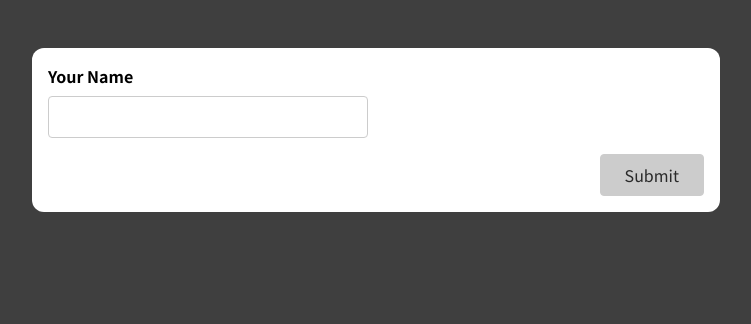
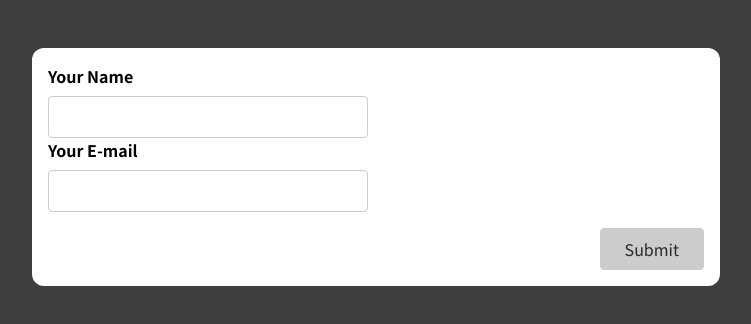
Before and after one commit to Shamoleambo/react-forms, a React (Create React App) app: page / in a window 1280 px wide. Shown: the top 324 px of the page, without its empty margins (264-1015 px from the left). Built offline with nearby package versions, Linux system fonts and the light colour scheme.

Commit message:
create a validation for the newly added email input field

```diff
--- a/src/components/SimpleInput.js
+++ b/src/components/SimpleInput.js
@@ -1,17 +1,29 @@
-import { useState } from 'react'
+import { useState, useEffect, useRef } from 'react'
 
 const SimpleInput = props => {
   const [nameInput, setNameInput] = useState('')
+  const [emailInput, setEmailInput] = useState('')
   const [nameFieldTouched, setNameFieldTouched] = useState(false)
+  const [emailFieldTouched, setEmailFieldTouched] = useState(false)
+  const nameInputField = useRef()
+  const emailInputField = useRef()
 
   const enteredNameIsValid = nameInput.trim() !== ''
+  const enterdEmailIsValid = emailInput.includes('@')
   const invalidNameField = !enteredNameIsValid && nameFieldTouched
-  const formControlClasses = invalidNameField
-    ? 'form-control invalid'
-    : 'form-control'
+  const invalidEmailField = !enterdEmailIsValid && emailFieldTouched
+  const formControlClasses =
+    invalidNameField || invalidEmailField
+      ? 'form-control invalid'
+      : 'form-control'
   let formIsValid = false
 
-  if (enteredNameIsValid) {
+  useEffect(() => {
+    if (invalidNameField) nameInputField.current.className = 'invalidName'
+    if (invalidEmailField) emailInputField.current.className = 'invalidEmail'
+  }, [formControlClasses, invalidNameField, invalidEmailField])
+
+  if (enteredNameIsValid && enterdEmailIsValid) {
     formIsValid = true
   }
 
@@ -19,21 +31,32 @@ const SimpleInput = props => {
     setNameInput(event.target.value)
   }
 
+  const emailInputHandler = event => {
+    setEmailInput(event.target.value)
+  }
+
   const nameInputBlurHandler = () => {
     setNameFieldTouched(true)
+  }
+
+  const emailInputBlurHandler = () => {
+    setEmailFieldTouched(true)
   }
 
   const formSubmitHandler = event => {
     event.preventDefault()
     setNameFieldTouched(true)
+    setEmailFieldTouched(true)
 
-    if (nameInput.trim() === '') {
+    if (nameInput.trim() === '' || !emailInput.includes('@')) {
       return
     }
 
-    console.log(nameInput)
+    console.log(nameInput, emailInput)
     setNameFieldTouched(false)
+    setEmailFieldTouched(false)
     setNameInput('')
+    setEmailInput('')
   }
 
   return (
@@ -41,13 +64,24 @@ const SimpleInput = props => {
       <div className={formControlClasses}>
         <label htmlFor='name'>Your Name</label>
         <input
+          ref={nameInputField}
           type='text'
           id='name'
           value={nameInput}
           onChange={nameInputHandler}
           onBlur={nameInputBlurHandler}
         />
+        <label htmlFor='email'>Your E-mail</label>
+        <input
+          ref={emailInputField}
+          type='email'
+          id='email'
+          value={emailInput}
+          onChange={emailInputHandler}
+          onBlur={emailInputBlurHandler}
+        />
         {invalidNameField && <p className='error-text'>Enter a valid name</p>}
+        {invalidEmailField && <p className='error-text'>Enter a valid email</p>}
       </div>
       <div className='form-actions'>
         <button disabled={!formIsValid}>Submit</button>
--- a/src/index.css
+++ b/src/index.css
@@ -96,7 +96,8 @@ button:disabled:active {
   margin-left: 1rem;
 }
 
-.invalid input {
+.invalid input.invalidName,
+.invalid input.invalidEmail {
   border: 1px solid #b40e0e;
   background-color: #fddddd;
 }
```
